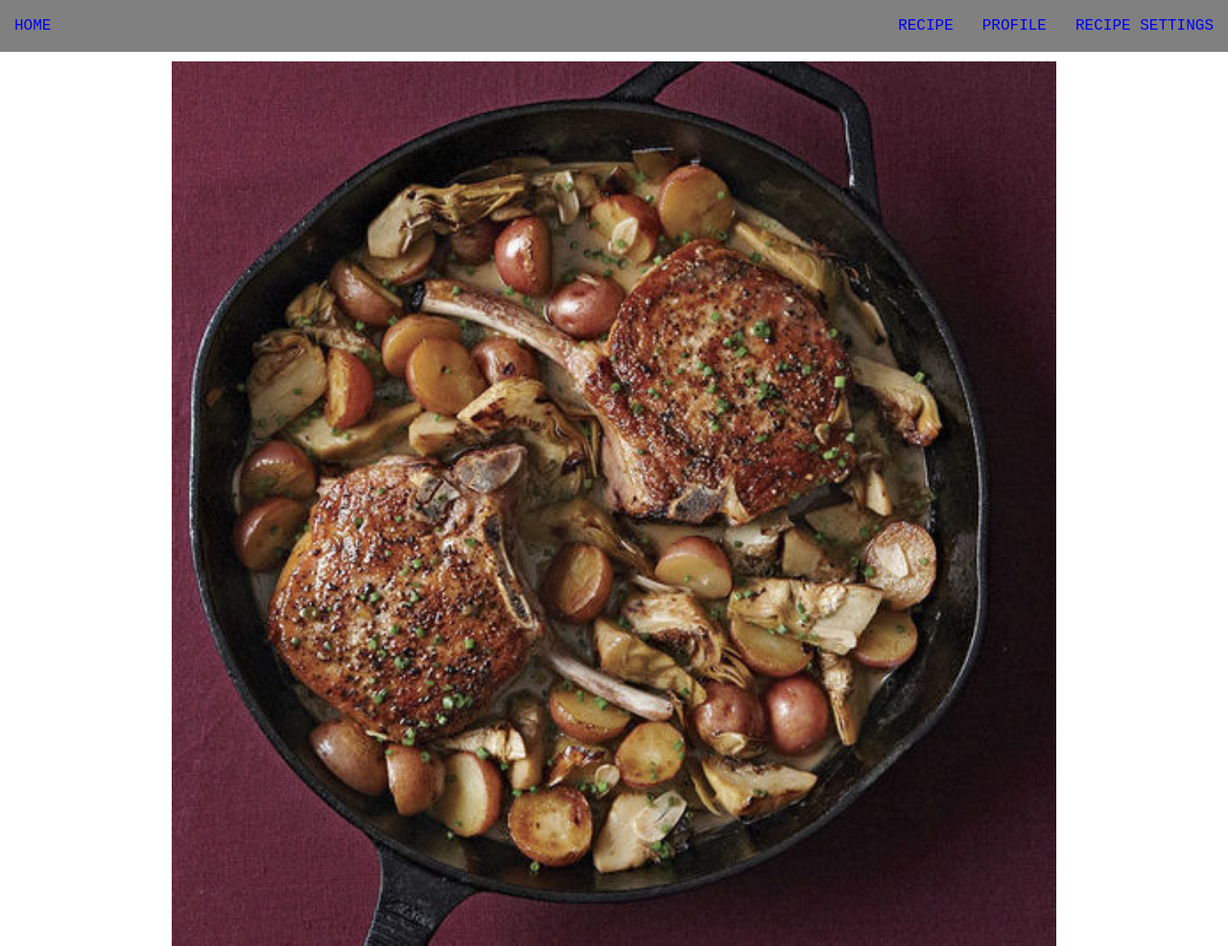
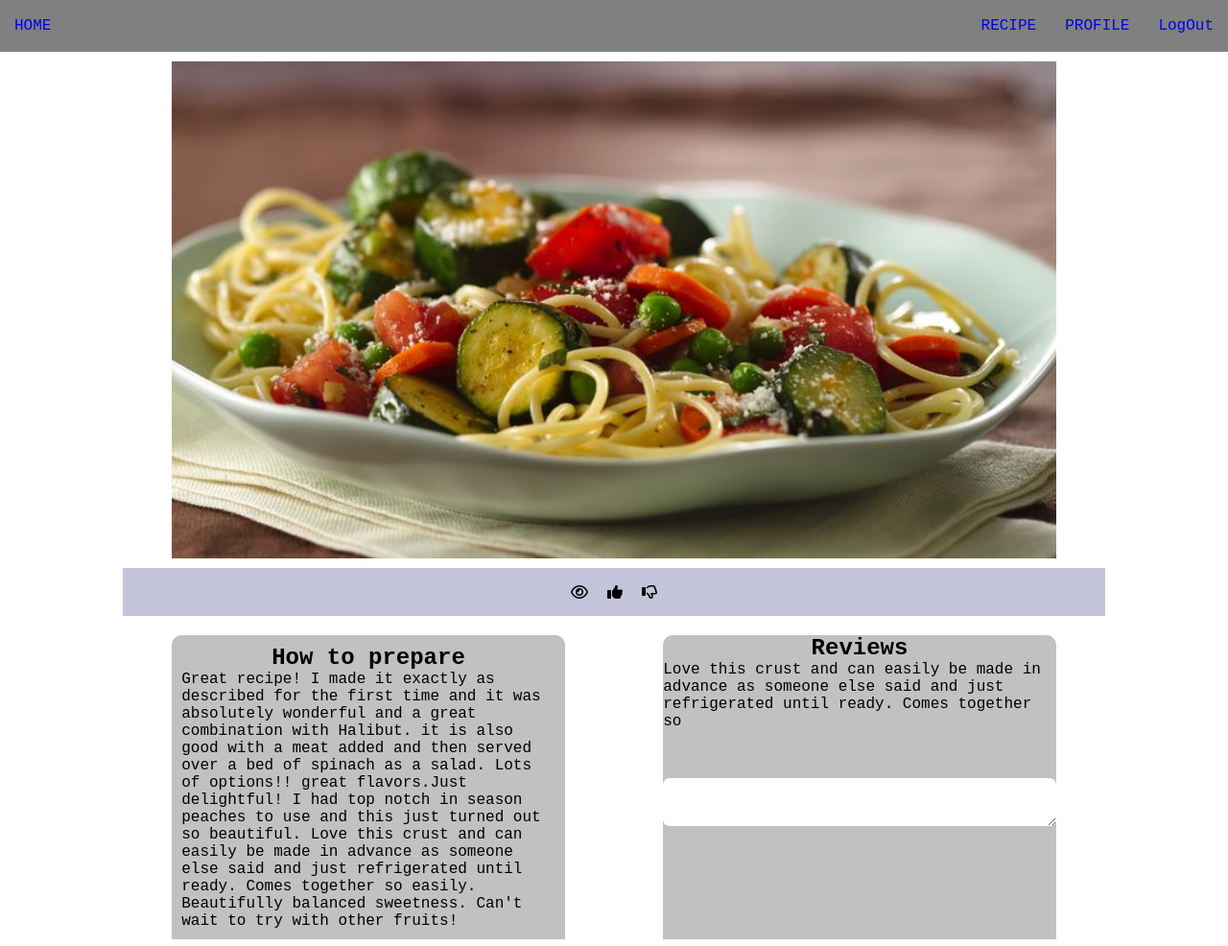
Before and after one commit to phemonick/More-recipes, a plain HTML site: page recipeDetails.html in a window 1280 px wide. Shown: the top 986 px of the page at 96% size. Drawn offline with Linux system fonts and the light colour scheme.

Commit message:
refactored details

```diff
--- a/recipeDetails.html
+++ b/recipeDetails.html
@@ -14,13 +14,13 @@
 				<li class="item myHome"><a href="#">HOME </a></li>
 				<li class="item"><a href="#">RECIPE </a></li>
 				<li class="item"><a href="#">PROFILE </a></li>
-				<li class="item"><a href="#">RECIPE SETTINGS </a></li>
+				<li class="item"><a href="#">LogOut </a></li>
 			</ul>
 		</nav>
 		</header>
     <section>
         <div class="secImg">
-            <img src="images/recipes/rdetail.jpg">
+            <img src="images/recipes/food6.jpg">
         </div>
         <div class="social">
             <i class="fa fa-eye" aria-hidden="true" fa-2x></i>
```
